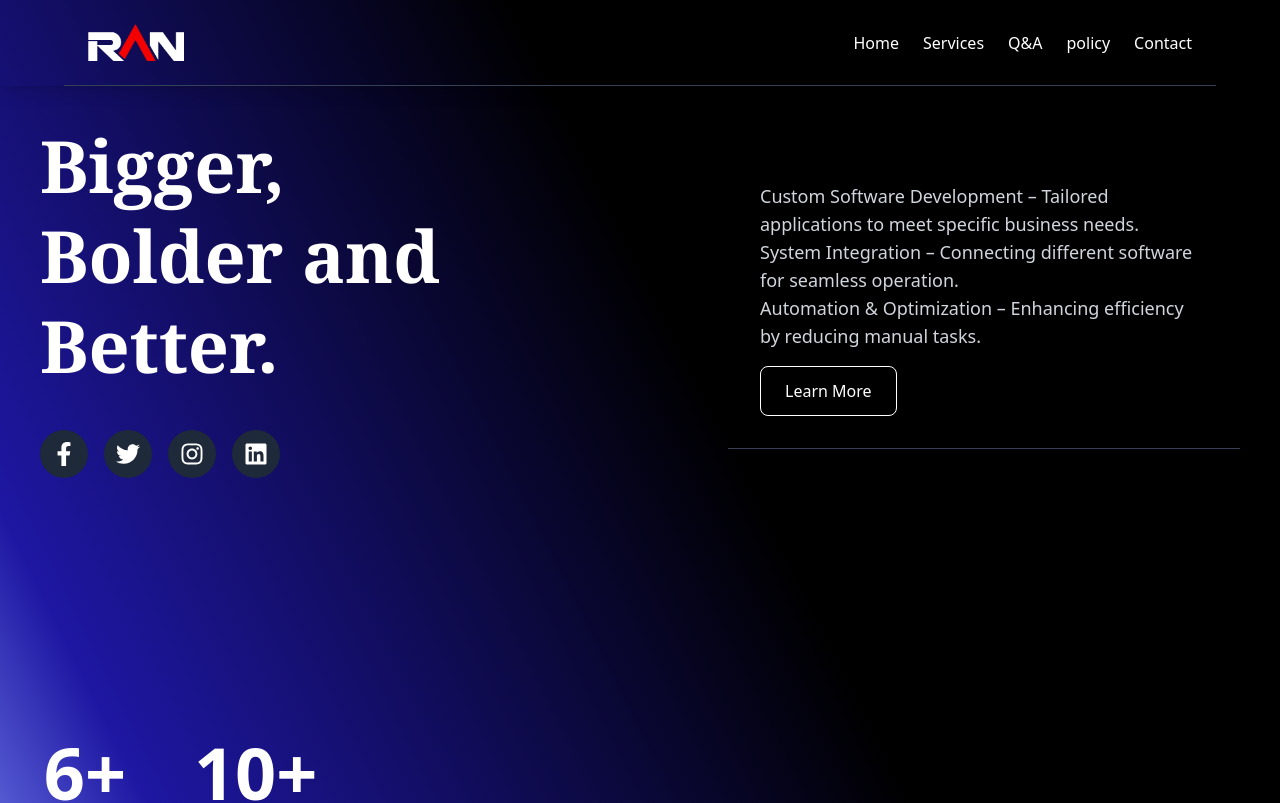
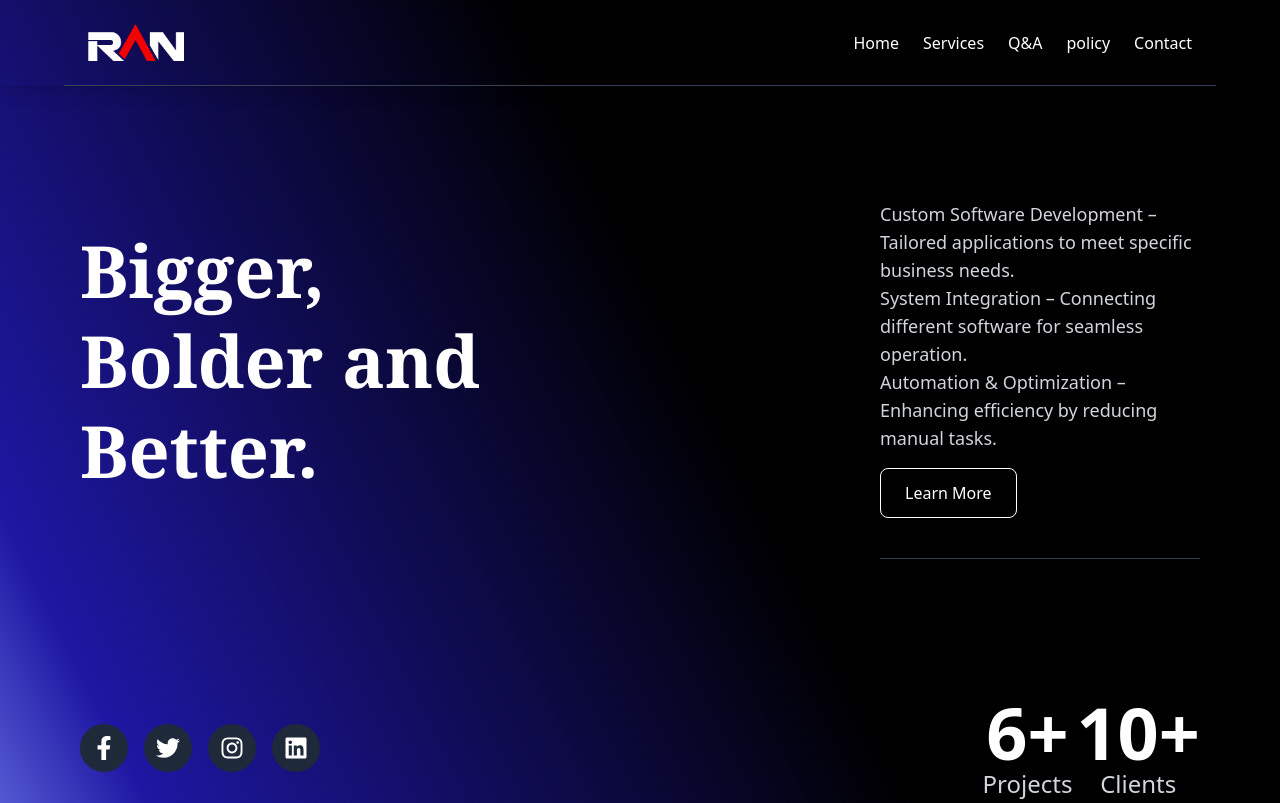
Before and after one commit to RAN-com/RAN-in, a React (Vite) app: page / in a window 1280 px wide. Shown: the top 803 px of the page. Built offline with nearby package versions, Linux system fonts and the light colour scheme.

Commit message:
first commit

```diff
--- a/src/App.jsx
+++ b/src/App.jsx
@@ -32,7 +32,7 @@ import ContactForm from "./Elements/Contact";
 function App() {
   return (
     <Router>
-      <div className="   text-white min-h-screen">
+      <div className="   text-white ">
         <Navbar />
         <Routes>
           <Route path="/" element={<Layout />} />
--- a/src/Elements/Home.jsx
+++ b/src/Elements/Home.jsx
@@ -26,19 +26,39 @@ function Hero() {
   }, []);
 
   return (
-    <section className="flex flex-col p-6 md:p-10 min-h-screen w-full justify-between space-y-10">
+    <section className="flex flex-col p-6 md:p-20 min-h-screen w-full justify-between ">
 
       {/* Section 1: Title + Social Media & Button */}
       <div className="flex flex-col md:flex-row items-center justify-between w-full">
 
         {/* Left: Title & Button */}
-        <div className="flex flex-col space-y-6 text-center md:text-left">
+        <div className="flex flex-col space-y-3 text-center md:text-left">
           <h2 className="text-4xl md:text-7xl font-bold text-white leading-tight font-serif">
             Bigger, <br className="hidden md:block"/> Bolder and <br className="hidden md:block "/> Better.
           </h2>
 
           {/* Social Media Icons */}
-          <div className="flex justify-center md:justify-start gap-4 mt-4">
+
+        </div>
+
+        {/* Right: Message & Button */}
+        <div className="flex flex-col py-10  border-b border-gray-700 items-center md:items-start space-y-4 text-center md:text-left">
+          <p className="text-lg max-w-80 text-gray-300">
+            Custom Software Development – Tailored applications to meet specific business needs. <br/>
+            System Integration – Connecting different software for seamless operation. <br/>
+            Automation & Optimization – Enhancing efficiency by reducing manual tasks.
+          </p>
+
+          {/* Button with Hover Effect */}
+          <button className="relative px-6 py-3 text-white transition duration-300 border border-white hover:bg-white hover:text-black w-fit rounded-lg group">
+            Learn More
+            </button>
+        </div>
+      </div>
+
+      {/* Section 2: Contact & Animated Stats */}
+      <div className="flex flex-col md:flex-row justify-between items-center text-center md:text-left space-y-8 md:space-y-0">
+      <div className="flex justify-center md:justify-start gap-4 ">
             {[
               { icon: <FaFacebookF />, label: "Facebook" },
               { icon: <FaTwitter />, label: "Twitter" },
@@ -55,29 +75,8 @@ function Hero() {
               </a>
             ))}
           </div>
-        </div>
-
-        {/* Right: Message & Button */}
-        <div className="flex flex-col p-8 border-b border-gray-700 items-center md:items-start space-y-4 text-center md:text-left">
-          <p className="text-lg max-w-md text-gray-300">
-            Custom Software Development – Tailored applications to meet specific business needs. <br/>
-            System Integration – Connecting different software for seamless operation. <br/>
-            Automation & Optimization – Enhancing efficiency by reducing manual tasks.
-          </p>
-
-          {/* Button with Hover Effect */}
-          <button className="relative px-6 py-3 text-white transition duration-300 border border-white hover:bg-white hover:text-black w-fit rounded-lg group">
-            Learn More
-            <span className="absolute left-0 bottom-0 w-full h-0.5 bg-white scale-x-0 transition-transform duration-300 group-hover:scale-x-100"></span>
-          </button>
-        </div>
-      </div>
-
-      {/* Section 2: Contact & Animated Stats */}
-      <div className="flex flex-col md:flex-row justify-between items-center text-center md:text-left space-y-8 md:space-y-0">
-
         {/* Animated Stats */}
-        <div className="flex flex-wrap justify-center gap-12 md:gap-16">
+        <div className="flex  justify-center gap-12 md:gap-1">
           {statsData.map(({ text }, index) => (
             <div key={index} className="text-center">
               <p className="text-5xl md:text-7xl font-bold text-white">
```
